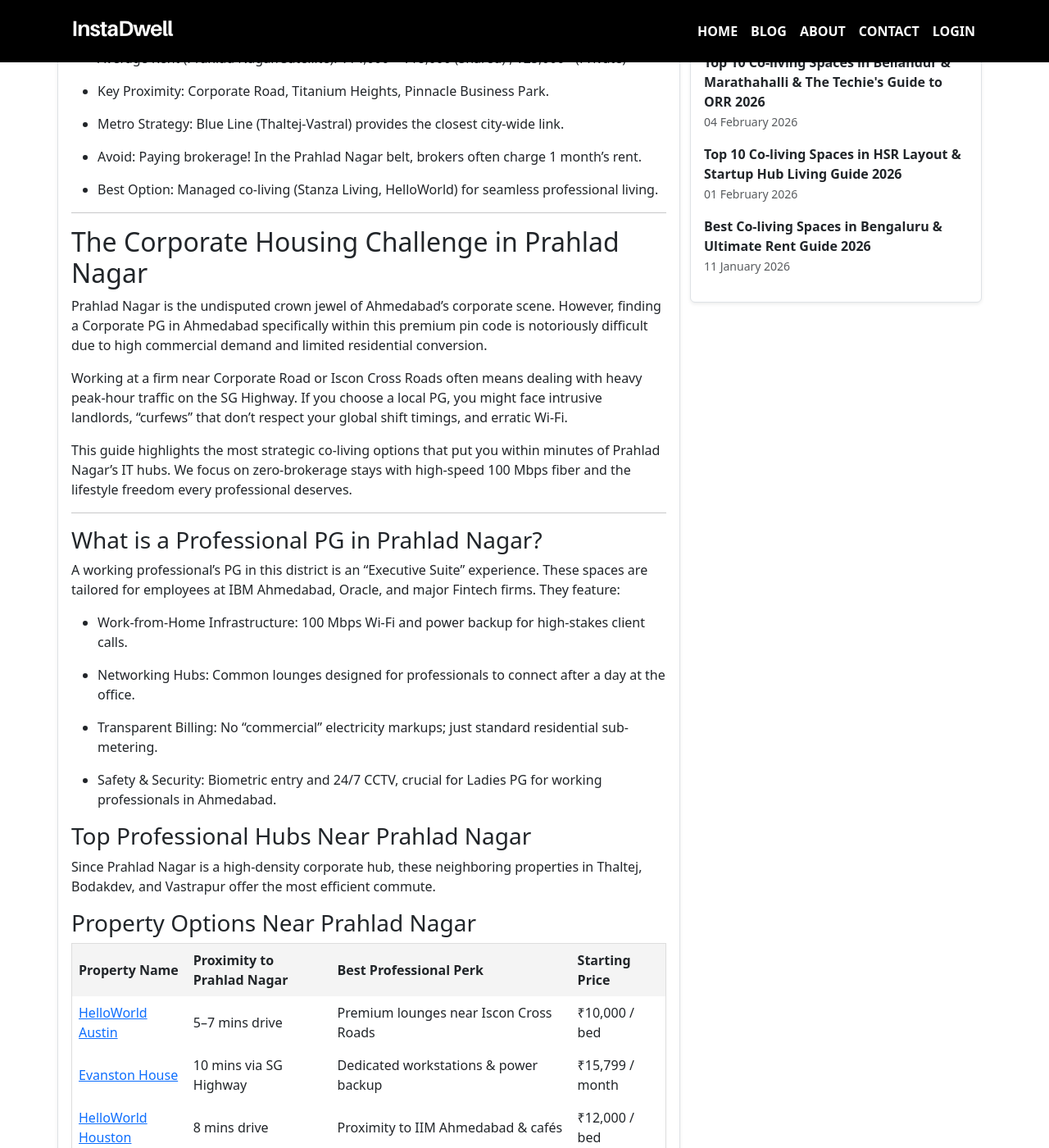
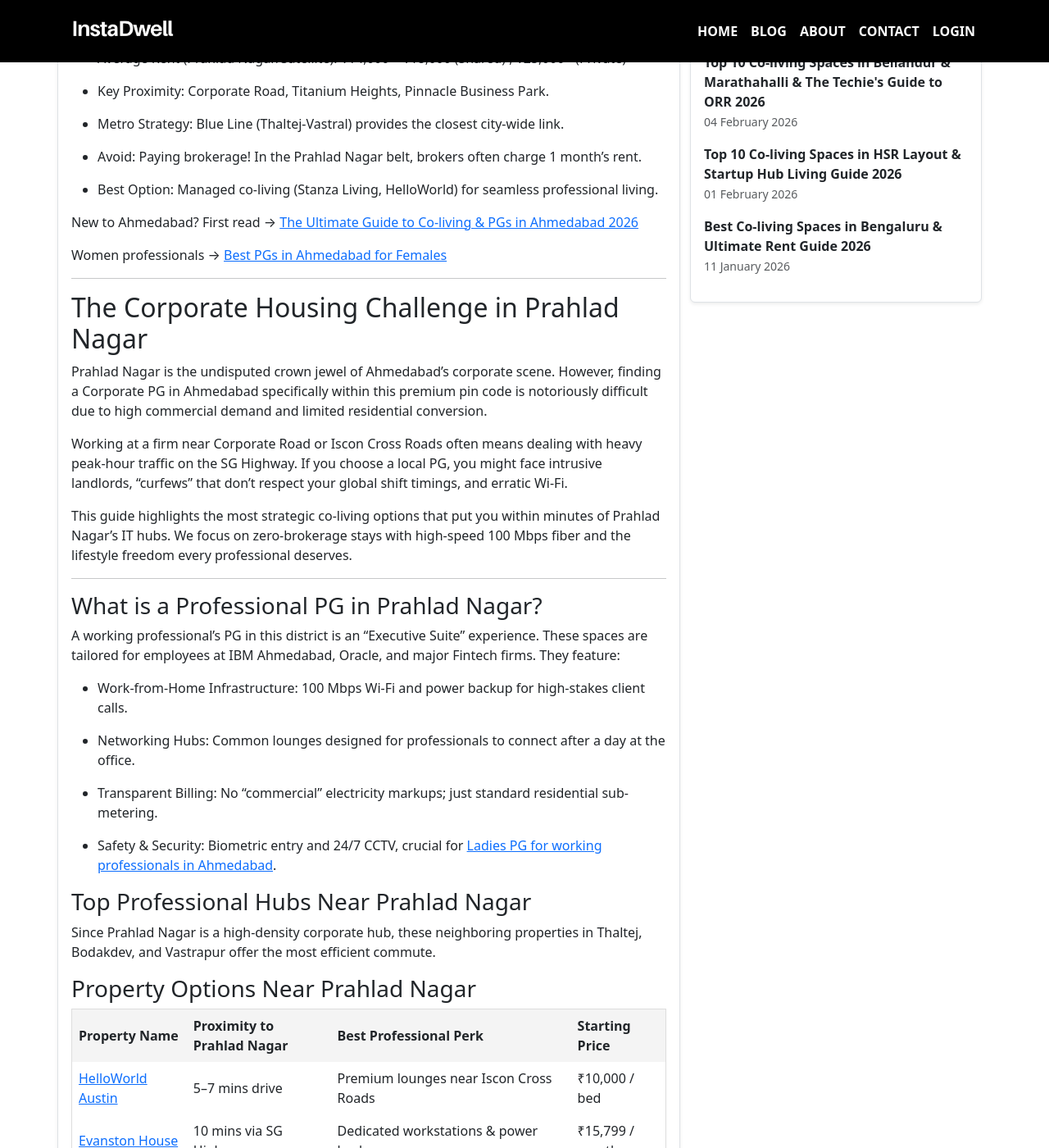
Before and after one commit to instadw/instadwell-blog, a Jekyll site: the page built from _posts/2026-3-08-best-pg-for-working-professionals-in-ahmedabad-prahlad-nagar-and-sg-highway.md, in a window 1280 px wide and 1400 px high, scrolled down 673 px. Shown: the whole window at 82% size. Built offline with Jekyll 4.4.1, drawn with Linux system fonts in a browser that asks for light colours; some of the changed text lies outside the part shown.

Commit message:
Update 2026-3-08-best-pg-for-working-professionals-in-ahmedabad-prahlad-nagar-and-sg-highway.md

```diff
--- a/_posts/2026-3-08-best-pg-for-working-professionals-in-ahmedabad-prahlad-nagar-and-sg-highway.md
+++ b/_posts/2026-3-08-best-pg-for-working-professionals-in-ahmedabad-prahlad-nagar-and-sg-highway.md
@@ -22,6 +22,10 @@
 
 -   Best Option: Managed co-living (Stanza Living, HelloWorld) for seamless professional living.
 
+New to Ahmedabad? First read → [The Ultimate Guide to Co-living & PGs in Ahmedabad 2026](/blog/the-ultimate-guide-to-co-living-and-pgs-in-ahmedabad-2026)
+
+Women professionals → [Best PGs in Ahmedabad for Females](/blog/best-pgs-in-ahmedabad-for-females-2026-safety-and-lifestyle-guide)
+
 
 ----------
 
@@ -45,7 +49,7 @@
 
 -   Transparent Billing: No "commercial" electricity markups; just standard residential sub-metering.
 
--   Safety & Security: Biometric entry and 24/7 CCTV, crucial for Ladies PG for working professionals in Ahmedabad.
+-   Safety & Security: Biometric entry and 24/7 CCTV, crucial for [Ladies PG for working professionals in Ahmedabad](/blog/best-pgs-in-ahmedabad-for-females-2026-safety-and-lifestyle-guide).
 
 ### Top Professional Hubs Near Prahlad Nagar
 
@@ -86,6 +90,8 @@
 2.  Bill Transparency: Avoid the "flat-fee" electricity scam. Managed PGs use regulated sub-meters (typically ₹10-12/unit).
 
 3.  Community: Living with other professionals from IBM or Oracle turns your home into a natural networking hub.
+
+Want to understand what separates managed co-living from a traditional PG? Our [Co-living vs. PG guide](/blog/co-living-vs-pg-which-one-is-better-for-comfort-and-cost) breaks down exactly what you get for your money at each price tier.
 
 
 ----------
@@ -129,5 +135,10 @@
 
 -   Best for Productivity: Thaltej (specifically [Evanston House](https://instadwell.com/properties/2987-evanston-house) for high-speed Wi-Fi).
 
+### Related Guides
+- 🏙️ [The Ultimate Ahmedabad PG Guide 2026](/blog/the-ultimate-guide-to-co-living-and-pgs-in-ahmedabad-2026) — Full city-wide overview
+- 👩 [Best PGs for Women in Ahmedabad](/blog/best-pgs-in-ahmedabad-for-females-2026-safety-and-lifestyle-guide) — Safety-first picks for female professionals
+- 🆚 [Co-living vs. PG — Which Offers Better Value?](/blog/co-living-vs-pg-which-one-is-better-for-comfort-and-cost)
+
 
 [Explore 0-Brokerage Professional PGs in Ahmedabad](https://instadwell.com/search?lat=23.0120338&lng=72.51075399999999&location=Prahlad%20Nagar%2C%20Ahmedabad%2C%20Gujarat%20380015%2C%20India&city=Ahmedabad&country=India)
```
